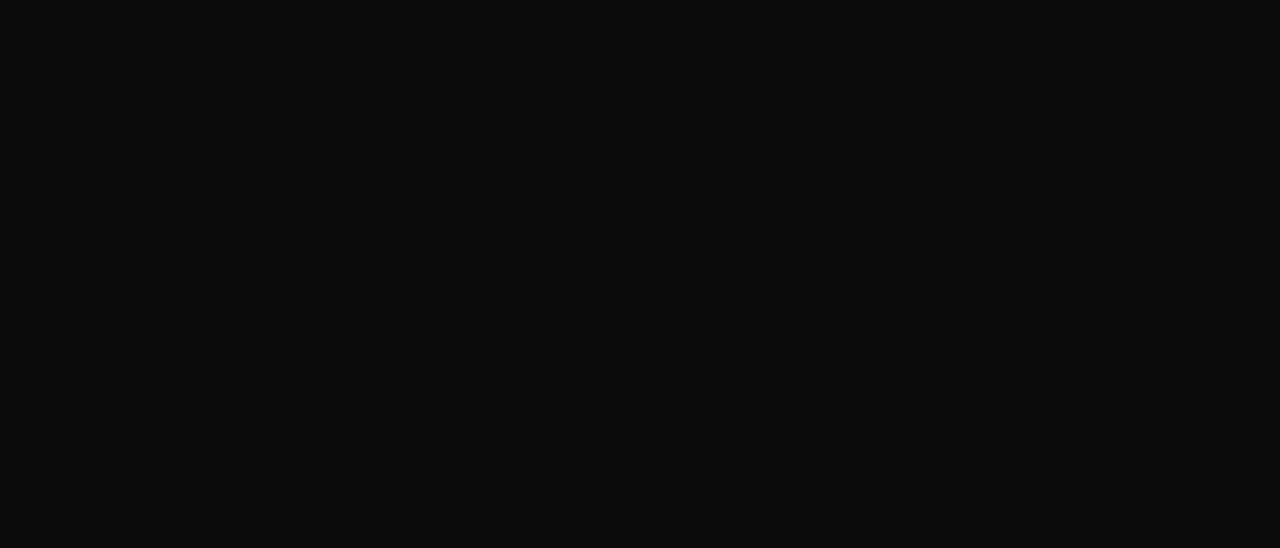
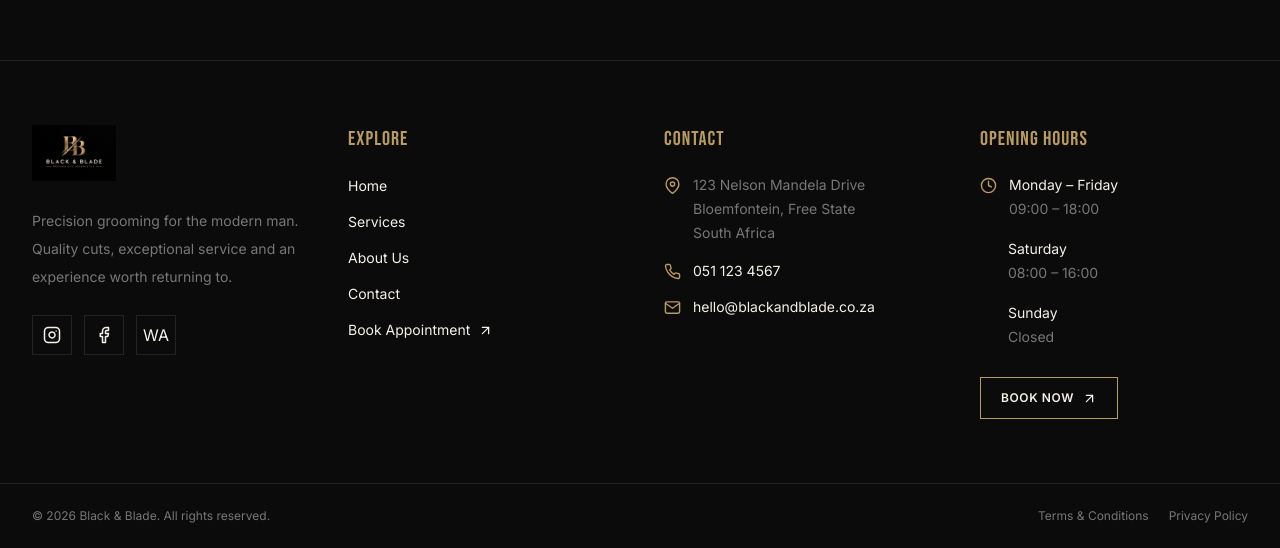
Before and after one commit to lebogang-developer/black-and-blade, a React (Vite) app: page / in a window 1280 px wide. Shown: the part 821-1369 px from the top of the page. Before the commit the page ends 881 px from the top, so only its background shows below. Built offline with nearby package versions, Linux system fonts and the light colour scheme.

Commit message:
Logo added

```diff
--- a/src/App.jsx
+++ b/src/App.jsx
@@ -1,4 +1,5 @@
 import Navbar from "./components/Navbar";
+import Footer from "./components/Footer";
 import { Routes, Route } from "react-router-dom";
 
 function App() {
@@ -10,11 +11,7 @@ function App() {
           path="/"
           element={
             <div className="min-h-screen bg-[#0B0B0B] p-10 text-[#F5F1E8]">
-              <h1 className="font-['Bebas_Neue'] text-6xl">BLACK & BLADE</h1>
-
-              <p className="mt-4 text-gray-400">
-                Precision Cuts. Modern Style.
-              </p>
+              <h1 className="font-['Bebas_Neue'] text-5xl">HOME</h1>
             </div>
           }
         />
@@ -52,6 +49,7 @@ function App() {
           }
         />
       </Routes>
+       <Footer />
     </>
   );
 }
--- /dev/null
+++ b/src/components/Footer.jsx
@@ -0,0 +1,229 @@
+import { Link } from "react-router-dom";
+import {
+  FiMapPin,
+  FiPhone,
+  FiMail,
+  FiClock,
+  FiInstagram,
+  FiFacebook,
+  FiArrowUpRight,
+} from "react-icons/fi";
+
+const Footer = () => {
+  const currentYear = new Date().getFullYear();
+
+  return (
+    <footer className="border-t border-white/10 bg-[#0B0B0B] text-[#F5F1E8]">
+      {/* Main Footer */}
+      <div className="mx-auto max-w-7xl px-5 py-16 sm:px-6 lg:px-8">
+        <div className="grid gap-12 md:grid-cols-2 lg:grid-cols-4">
+          {/* Brand */}
+          <div>
+            <Link to="/" className="inline-block">
+              <img
+                src="/images/logo/black-and-blade-logo.png"
+                alt="Black & Blade"
+                className="h-14 w-auto object-contain"
+              />
+            </Link>
+
+            <p className="mt-5 max-w-xs text-sm leading-7 text-[#777777]">
+              Precision grooming for the modern man. Quality cuts, exceptional
+              service and an experience worth returning to.
+            </p>
+
+            {/* Social Links */}
+            <div className="mt-6 flex items-center gap-3">
+              <a
+                href="#"
+                aria-label="Instagram"
+                className="flex h-10 w-10 items-center justify-center border border-white/10 text-[#F5F1E8] transition-colors duration-300 hover:border-[#B89B5E] hover:text-[#B89B5E]"
+              >
+                <FiInstagram size={18} />
+              </a>
+
+              <a
+                href="#"
+                aria-label="Facebook"
+                className="flex h-10 w-10 items-center justify-center border border-white/10 text-[#F5F1E8] transition-colors duration-300 hover:border-[#B89B5E] hover:text-[#B89B5E]"
+              >
+                <FiFacebook size={18} />
+              </a>
+
+              <a
+                href="#"
+                aria-label="WhatsApp"
+                className="flex h-10 w-10 items-center justify-center border border-white/10 text-[#F5F1E8] transition-colors duration-300 hover:border-[#B89B5E] hover:text-[#B89B5E]"
+              >
+                WA
+              </a>
+            </div>
+          </div>
+
+          {/* Quick Links */}
+          <div>
+            <h3 className="font-['Bebas_Neue'] text-xl tracking-wider text-[#B89B5E]">
+              EXPLORE
+            </h3>
+
+            <ul className="mt-5 space-y-3">
+              <li>
+                <Link
+                  to="/"
+                  className="text-sm text-[#777777] transition-colors duration-300 hover:text-[#F5F1E8]"
+                >
+                  Home
+                </Link>
+              </li>
+
+              <li>
+                <Link
+                  to="/services"
+                  className="text-sm text-[#777777] transition-colors duration-300 hover:text-[#F5F1E8]"
+                >
+                  Services
+                </Link>
+              </li>
+
+              <li>
+                <Link
+                  to="/about"
+                  className="text-sm text-[#777777] transition-colors duration-300 hover:text-[#F5F1E8]"
+                >
+                  About Us
+                </Link>
+              </li>
+
+              <li>
+                <Link
+                  to="/contact"
+                  className="text-sm text-[#777777] transition-colors duration-300 hover:text-[#F5F1E8]"
+                >
+                  Contact
+                </Link>
+              </li>
+
+              <li>
+                <Link
+                  to="/booking"
+                  className="inline-flex items-center gap-2 text-sm text-[#B89B5E] transition-colors duration-300 hover:text-[#D4BC86]"
+                >
+                  Book Appointment
+                  <FiArrowUpRight size={15} />
+                </Link>
+              </li>
+            </ul>
+          </div>
+
+          {/* Contact */}
+          <div>
+            <h3 className="font-['Bebas_Neue'] text-xl tracking-wider text-[#B89B5E]">
+              CONTACT
+            </h3>
+
+            <ul className="mt-5 space-y-4">
+              <li className="flex items-start gap-3">
+                <FiMapPin className="mt-1 shrink-0 text-[#B89B5E]" size={17} />
+
+                <span className="text-sm leading-6 text-[#777777]">
+                  123 Nelson Mandela Drive
+                  <br />
+                  Bloemfontein, Free State
+                  <br />
+                  South Africa
+                </span>
+              </li>
+
+              <li className="flex items-center gap-3">
+                <FiPhone className="shrink-0 text-[#B89B5E]" size={17} />
+
+                <a
+                  href="tel:+27511234567"
+                  className="text-sm text-[#777777] transition-colors duration-300 hover:text-[#F5F1E8]"
+                >
+                  051 123 4567
+                </a>
+              </li>
+
+              <li className="flex items-center gap-3">
+                <FiMail className="shrink-0 text-[#B89B5E]" size={17} />
+
+                <a
+                  href="mailto:hello@blackandblade.co.za"
+                  className="break-all text-sm text-[#777777] transition-colors duration-300 hover:text-[#F5F1E8]"
+                >
+                  hello@blackandblade.co.za
+                </a>
+              </li>
+            </ul>
+          </div>
+
+          {/* Opening Hours */}
+          <div>
+            <h3 className="font-['Bebas_Neue'] text-xl tracking-wider text-[#B89B5E]">
+              OPENING HOURS
+            </h3>
+
+            <div className="mt-5 space-y-4">
+              <div className="flex items-start gap-3">
+                <FiClock className="mt-1 shrink-0 text-[#B89B5E]" size={17} />
+
+                <div className="text-sm leading-6">
+                  <p className="text-[#F5F1E8]">Monday – Friday</p>
+
+                  <p className="text-[#777777]">09:00 – 18:00</p>
+                </div>
+              </div>
+
+              <div className="ml-7 text-sm leading-6">
+                <p className="text-[#F5F1E8]">Saturday</p>
+
+                <p className="text-[#777777]">08:00 – 16:00</p>
+              </div>
+
+              <div className="ml-7 text-sm leading-6">
+                <p className="text-[#F5F1E8]">Sunday</p>
+
+                <p className="text-[#777777]">Closed</p>
+              </div>
+            </div>
+
+            {/* Booking CTA */}
+            <Link
+              to="/booking"
+              className="mt-7 inline-flex items-center gap-2 border border-[#B89B5E] px-5 py-3 text-xs font-semibold uppercase tracking-wider text-[#F5F1E8] transition-all duration-300 hover:bg-[#B89B5E] hover:text-[#0B0B0B]"
+            >
+              Book Now
+              <FiArrowUpRight size={15} />
+            </Link>
+          </div>
+        </div>
+      </div>
+
+      {/* Bottom Footer */}
+      <div className="border-t border-white/10">
+        <div className="mx-auto flex max-w-7xl flex-col gap-4 px-5 py-6 text-xs text-[#777777] sm:px-6 md:flex-row md:items-center md:justify-between lg:px-8">
+          <p>© {currentYear} Black & Blade. All rights reserved.</p>
+
+          <div className="flex items-center gap-5">
+            <Link
+              to="/terms"
+              className="transition-colors duration-300 hover:text-[#F5F1E8]"
+            >
+              Terms & Conditions
+            </Link>
+
+            <Link
+              to="/privacy"
+              className="transition-colors duration-300 hover:text-[#F5F1E8]"
+            >
+              Privacy Policy
+            </Link>
+          </div>
+        </div>
+      </div>
+    </footer>
+  );
+};
+
+export default Footer;
--- a/src/components/Navbar.jsx
+++ b/src/components/Navbar.jsx
@@ -1,6 +1,7 @@
 import { useState } from "react";
 import { Link, NavLink } from "react-router-dom";
 import { FiMenu, FiX, FiCalendar } from "react-icons/fi";
+
 
 const Navbar = () => {
   const [isMenuOpen, setIsMenuOpen] = useState(false);
@@ -27,7 +28,7 @@ const Navbar = () => {
           aria-label="Black & Blade Home"
         >
           <img
-            src="/images/logo/black-blade-logo.png"
+            src="/images/logo/black-and-blade-logo.png"
             alt="Black & Blade"
             className="h-12 w-auto object-contain sm:h-14"
           />
```
Also changed, not shown: public/images/logo/black-and-blade-logo.png (added).
